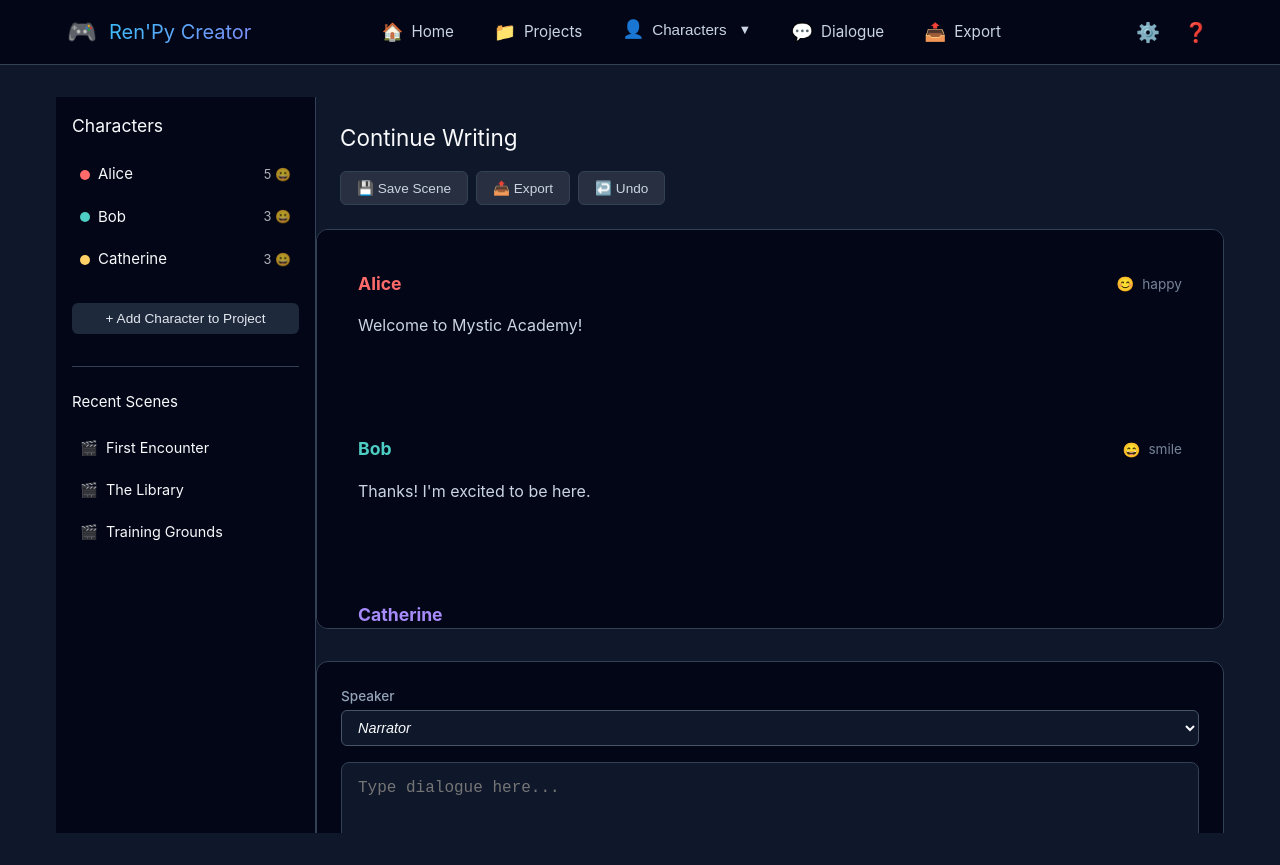
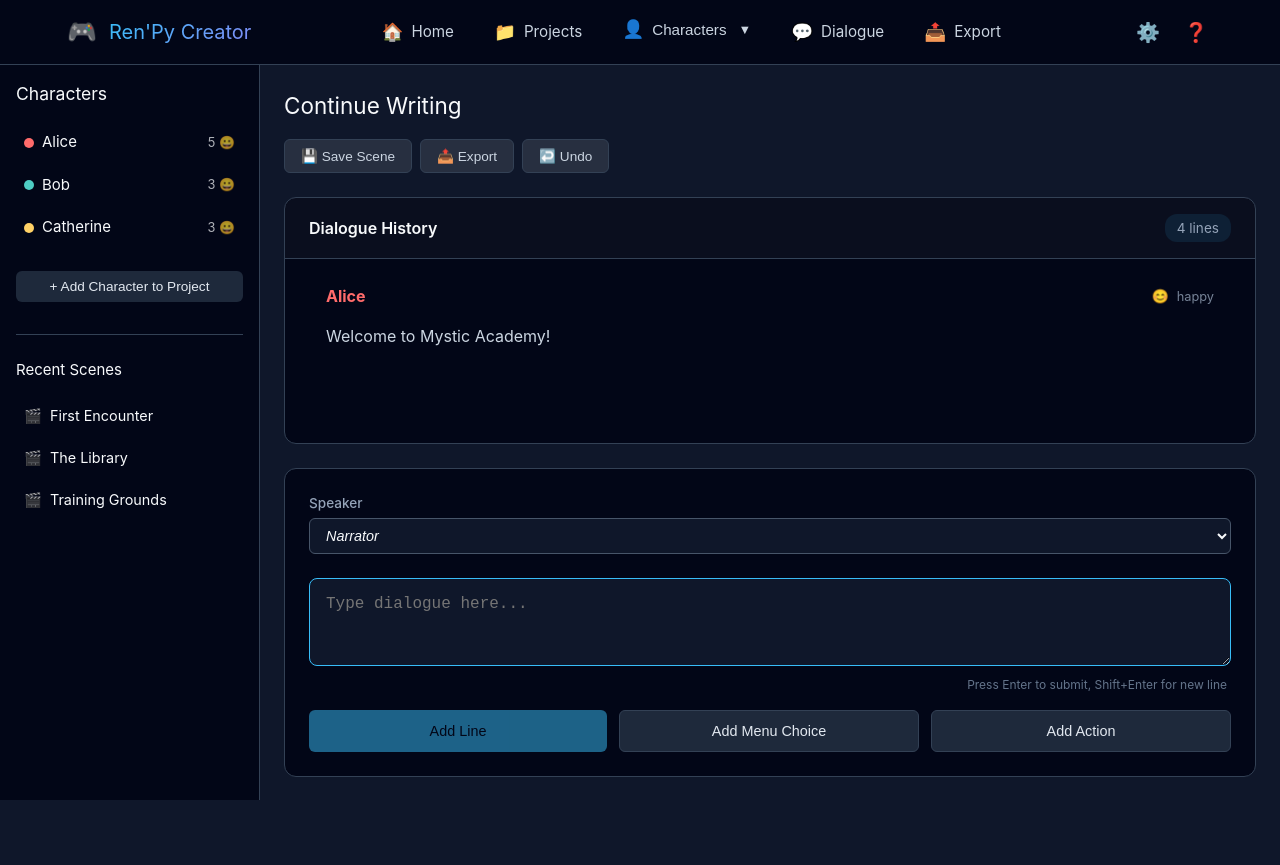
Before and after one commit to JephrenNaicker/RenpyCreatorStudio, a Vue app in the folder frontend/: page /projects/1/dashboard in a window 1280 px wide. After the commit the page ends 800 px from the top, so only its background shows below. Built offline with nearby package versions, Linux system fonts and the light colour scheme; the HTML template or start-up script is replaced by a standard one.

Commit message:
UI corrected

```diff
--- a/frontend/src/App.vue
+++ b/frontend/src/App.vue
@@ -1,9 +1,8 @@
 <template>
-  <AppLayout />
+  <router-view />
 </template>
 
 <script setup lang="ts">
-import AppLayout from './components/layout/AppLayout.vue';
 </script>
 
 <style>
@@ -13,14 +12,26 @@ import AppLayout from './components/layout/AppLayout.vue';
   box-sizing: border-box;
 }
 
+html,
+body {
+  height: 100%;
+  overflow: hidden;
+  /* Prevent body scrolling, let containers handle it */
+}
+
 body {
   font-family: -apple-system, BlinkMacSystemFont, 'Segoe UI', Roboto, Oxygen, Ubuntu, sans-serif;
   background: #0f172a;
   color: #f8fafc;
   line-height: 1.5;
+  -webkit-font-smoothing: antialiased;
+  -moz-osx-font-smoothing: grayscale;
 }
 
 #app {
-  min-height: 100vh;
+  height: 100vh;
+  width: 100vw;
+  overflow: hidden;
+  /* App handles its own scrolling */
 }
 </style>
--- a/frontend/src/components/Project/DialogueEditor.vue
+++ b/frontend/src/components/Project/DialogueEditor.vue
@@ -1,6 +1,11 @@
 <template>
     <div class="dialogue-editor">
-        <!-- Dialogue History -->
+        <!-- Dialogue History with improved scrolling -->
+        <div class="dialogue-history-container">
+            <div class="dialogue-history-header">
+                <h4>Dialogue History</h4>
+                <span class="line-count">{{ dialogueLines.length }} lines</span>
+            </div>
             <div class="dialogue-history">
                 <div v-for="(line, index) in dialogueLines" :key="line.id || index" class="dialogue-line" :class="{
                     narrator: !line.character,
@@ -17,7 +22,7 @@
                     </div>
                     <div class="text">{{ line.text }}</div>
                     <div class="line-actions">
-                    <button class="icon-btn" @click.stop="$emit('edit-line', index)" title="Edit">
+                        <button class="icon-btn" @click.stop="startEdit(index)" title="Edit">
                             ✏️
                         </button>
                         <button class="icon-btn danger" @click.stop="$emit('delete-line', index)" title="Delete">
@@ -26,20 +31,33 @@
                     </div>
                 </div>
             </div>
+        </div>
 
-        <!-- Dialogue Input -->
+        <!-- Dialogue Input - Fixed at bottom -->
+        <div class="dialogue-input-container">
             <div class="dialogue-input">
                 <div class="input-header">
                     <SpeakerSelect v-model="currentSpeaker" :characters="characters" label="Speaker"
                         @update:modelValue="handleSpeakerChange" @expression-change="handleExpressionChange" />
                 </div>
 
+                <div class="textarea-wrapper">
                     <textarea ref="textAreaRef" v-model="currentText" placeholder="Type dialogue here..."
                         @keydown.enter.prevent="addLine" rows="3" class="dialogue-textarea" />
+                    <div class="textarea-hint">
+                        Press Enter to submit, Shift+Enter for new line
+                    </div>
+                </div>
 
                 <div class="input-actions">
-                <button class="btn primary" @click="addLine" :disabled="!currentText.trim()">
+                    <button v-if="!isEditing" class="btn primary" @click="addLine" :disabled="!currentText.trim()">
                         Add Line
+                    </button>
+                    <button v-else class="btn primary" @click="updateLine" :disabled="!currentText.trim()">
+                        Update Line
+                    </button>
+                    <button v-if="isEditing" class="btn secondary" @click="cancelEdit">
+                        Cancel
                     </button>
                     <button class="btn secondary" @click="$emit('add-menu')">
                         Add Menu Choice
@@ -50,10 +68,11 @@
                 </div>
             </div>
         </div>
+    </div>
 </template>
 
 <script setup lang="ts">
-import { ref, nextTick, watch, computed } from 'vue';
+import { ref, nextTick, watch } from 'vue';
 import SpeakerSelect from '@/components/Project/SpeakerSelect.vue';
 import type { DialogueLine, Character } from '@/types';
 
@@ -66,9 +85,9 @@ interface Props {
 
 interface Emits {
     (e: 'add-line', line: DialogueLine): void;
-    (e: 'edit-line', index: number): void;
+    (e: 'edit-line', payload: { index: number; line: DialogueLine }): void;
     (e: 'delete-line', index: number): void;
-    (e: 'select-line', index: number): void;
+    (e: 'select-line', index: number | null): void;
     (e: 'speaker-change', characterId: string | null): void;
     (e: 'add-menu'): void;
     (e: 'add-action'): void;
@@ -85,6 +104,8 @@ const currentSpeaker = ref('');
 const currentExpression = ref('');
 const currentText = ref('');
 const textAreaRef = ref<HTMLTextAreaElement>();
+const isEditing = ref(false);
+const editingIndex = ref<number | null>(null);
 
 // Watch for speaker changes from parent
 watch(() => props.selectedSpeakerId, (newSpeakerId) => {
@@ -118,16 +139,73 @@ const addLine = () => {
     };
 
     emit('add-line', newLine);
+    resetForm();
+};
 
-    // Reset form
+const updateLine = () => {
+    if (!currentText.value.trim() || editingIndex.value === null) return;
+
+    const character = props.characters.find(c => c.id === currentSpeaker.value);
+    const existingLine = props.dialogueLines[editingIndex.value];
+
+    if (!existingLine) return; // Safety check
+
+    const updatedLine: DialogueLine = {
+        id: existingLine.id,
+        character: character ? {
+            id: character.id,
+            name: character.name,
+            color: character.color
+        } : undefined,
+        text: currentText.value,
+        expression: currentExpression.value || undefined,
+        order: existingLine.order
+    };
+
+    // Emit edit event to parent
+    emit('edit-line', { index: editingIndex.value, line: updatedLine });
+    resetForm();
+    cancelEdit();
+};
+
+
+const startEdit = (index: number) => {
+    emit('select-line', index); // Let parent handle the selection/editing
+};
+
+const cancelEdit = () => {
+    isEditing.value = false;
+    editingIndex.value = null;
+    resetForm();
+    emit('select-line', null); // Deselect line
+};
+
+const resetForm = () => {
     currentText.value = '';
     currentExpression.value = '';
-
-    // Focus textarea
     nextTick(() => {
         textAreaRef.value?.focus();
     });
 };
+
+// Safely handle line selection
+watch(() => props.selectedLineIndex, (index) => {
+    if (index !== null && index !== undefined && index >= 0 && index < props.dialogueLines.length) {
+        const line = props.dialogueLines[index];
+        if (line) {
+            currentSpeaker.value = line.character?.id || '';
+            currentText.value = line.text;
+            currentExpression.value = line.expression || '';
+            isEditing.value = true;
+            editingIndex.value = index;
+        }
+    } else {
+        // Reset form when no line is selected
+        cancelEdit();
+        currentSpeaker.value = props.selectedSpeakerId || '';
+    }
+}, { immediate: true });
+
 
 const getExpressionEmoji = (expression: string) => {
     const emojiMap: Record<string, string> = {
@@ -149,41 +227,64 @@ const getExpressionEmoji = (expression: string) => {
     return emojiMap[expression] || '😀';
 };
 
-// Safely handle line selection
-watch(() => props.selectedLineIndex, (index) => {
-    if (index !== null && index !== undefined && index >= 0 && index < props.dialogueLines.length) {
-        const line = props.dialogueLines[index];
-        if (line) {
-            currentSpeaker.value = line.character?.id || '';
-            currentText.value = line.text;
-            currentExpression.value = line.expression || '';
-        }
-    } else {
-        // Reset form when no line is selected
-        currentSpeaker.value = props.selectedSpeakerId || '';
-        currentText.value = '';
-        currentExpression.value = '';
-    }
-}, { immediate: true });
 </script>
 
 <style scoped>
-/* Keep your existing styles */
 .dialogue-editor {
     display: flex;
     flex-direction: column;
-    gap: 2rem;
     height: 100%;
+    gap: 1.5rem;
+    padding: 0 1.5rem 1.5rem;
+    box-sizing: border-box;
+}
+
+/* Dialogue History Container */
+.dialogue-history-container {
+    display: flex;
+    flex-direction: column;
+    flex: 1;
+    min-height: 200px;
+    /* Minimum height */
+    max-height: 60vh;
+    /* Maximum height relative to viewport */
+    background: #020617;
+    border: 1px solid #334155;
+    border-radius: 12px;
+    overflow: hidden;
+    /* Keep rounded corners */
+}
+
+.dialogue-history-header {
+    display: flex;
+    justify-content: space-between;
+    align-items: center;
+    padding: 1rem 1.5rem;
+    background: rgba(255, 255, 255, 0.03);
+    border-bottom: 1px solid #334155;
+}
+
+.dialogue-history-header h4 {
+    color: #f8fafc;
+    margin: 0;
+    font-size: 1rem;
+    font-weight: 600;
+}
+
+.line-count {
+    color: #94a3b8;
+    font-size: 0.85rem;
+    background: rgba(56, 189, 248, 0.1);
+    padding: 0.25rem 0.75rem;
+    border-radius: 12px;
 }
 
 .dialogue-history {
     flex: 1;
-    background: #020617;
-    border: 1px solid #334155;
-    border-radius: 12px;
+    overflow-y: auto;
     padding: 1.5rem;
-    overflow-y: auto;
-    max-height: 400px;
+    padding-top: 0.5rem;
+    /* Reduced top padding since header exists */
 }
 
 .dialogue-line {
@@ -216,23 +317,26 @@ watch(() => props.selectedLineIndex, (index) => {
     display: flex;
     justify-content: space-between;
     align-items: center;
+    flex-wrap: wrap;
+    gap: 0.5rem;
 }
 
 .speaker {
     font-weight: bold;
-    font-size: 1.1rem;
+    font-size: 1rem;
+    /* Slightly smaller */
 }
 
 .expression {
     display: flex;
     align-items: center;
     gap: 0.5rem;
-    font-size: 0.9rem;
+    font-size: 0.85rem;
     color: #94a3b8;
 }
 
 .expression-name {
-    font-size: 0.85rem;
+    font-size: 0.8rem;
     opacity: 0.8;
 }
 
@@ -276,16 +380,27 @@ watch(() => props.selectedLineIndex, (index) => {
     background: rgba(248, 113, 113, 0.1);
 }
 
-/* Dialogue Input */
-.dialogue-input {
+/* Dialogue Input Container - Fixed at bottom */
+.dialogue-input-container {
     background: #020617;
     border: 1px solid #334155;
     border-radius: 12px;
     padding: 1.5rem;
 }
 
+.dialogue-input {
+    display: flex;
+    flex-direction: column;
+    gap: 1rem;
+}
+
 .input-header {
-    margin-bottom: 1rem;
+    margin-bottom: 0;
+    /* Now controlled by gap */
+}
+
+.textarea-wrapper {
+    position: relative;
 }
 
 .dialogue-textarea {
@@ -298,8 +413,11 @@ watch(() => props.selectedLineIndex, (index) => {
     font-size: 1rem;
     resize: vertical;
     min-height: 80px;
-    margin-bottom: 1rem;
+    max-height: 200px;
+    margin-bottom: 0.25rem;
+    /* Small gap for hint */
     transition: border-color 0.2s;
+    box-sizing: border-box;
 }
 
 .dialogue-textarea:focus {
@@ -307,19 +425,31 @@ watch(() => props.selectedLineIndex, (index) => {
     border-color: #38bdf8;
 }
 
+.textarea-hint {
+    font-size: 0.75rem;
+    color: #64748b;
+    text-align: right;
+    padding-right: 0.25rem;
+}
+
 .input-actions {
     display: flex;
     gap: 0.75rem;
+    flex-wrap: wrap;
 }
 
 .btn {
-    padding: 0.75rem 1.5rem;
+    padding: 0.75rem 1.25rem;
+    /* Slightly smaller padding */
     border-radius: 6px;
     cursor: pointer;
     font-weight: 500;
     transition: all 0.2s;
     border: none;
     font-size: 0.9rem;
+    flex: 1;
+    min-width: 120px;
+    /* Minimum width for buttons */
 }
 
 .primary {
@@ -342,4 +472,37 @@ watch(() => props.selectedLineIndex, (index) => {
     opacity: 0.9;
     transform: translateY(-1px);
 }
+
+/* Responsive adjustments */
+@media (max-height: 700px) {
+    .dialogue-history-container {
+        max-height: 50vh;
+    }
+
+    .dialogue-line {
+        display: flex;
+        flex-direction: column;
+        gap: 0.25rem;
+        /* Reduced from 0.5rem */
+        margin-bottom: 0.75rem;
+        /* Reduced from 1.5rem */
+        padding: 0.75rem;
+        /* Reduced from 1rem */
+        border-radius: 8px;
+        border: 1px solid transparent;
+        transition: all 0.2s;
+        cursor: pointer;
+    }
+}
+
+@media (max-width: 768px) {
+    .btn {
+        min-width: 100px;
+        padding: 0.6rem 1rem;
+    }
+
+    .input-actions {
+        gap: 0.5rem;
+    }
+}
 </style>
--- a/frontend/src/components/Project/SpeakerSelect.vue
+++ b/frontend/src/components/Project/SpeakerSelect.vue
@@ -14,7 +14,7 @@
 
         <div v-if="showExpression && selectedCharacter" class="expression-select">
             <select v-model="selectedExpression" @change="$emit('expression-change', selectedExpression)"
-                class="select">
+                class="select expression-select-dropdown">
                 <option value="">Default Expression</option>
                 <option v-for="expression in selectedCharacter.expressions || []" :key="expression" :value="expression">
                     {{ expression }}
@@ -25,6 +25,7 @@
             </span>
         </div>
 
+        <!-- Make character info more compact -->
         <div v-if="selectedCharacter" class="character-info">
             <span class="color-preview" :style="{ backgroundColor: selectedCharacter.color }"></span>
             <span class="character-name">{{ selectedCharacter.name }}</span>
@@ -104,7 +105,10 @@ const getExpressionEmoji = (expression: string) => {
 .speaker-select {
     display: flex;
     flex-direction: column;
-    gap: 0.75rem;
+    gap: 0.5rem;
+    /* Reduced from 0.75rem */
+    margin-bottom: 0.5rem;
+    /* Add margin to separate from textarea */
 }
 
 .select-group {
@@ -128,6 +132,8 @@ const getExpressionEmoji = (expression: string) => {
     cursor: pointer;
     font-size: 0.9rem;
     transition: border-color 0.2s;
+    width: 100%;
+    box-sizing: border-box;
 }
 
 .select.narrator {
@@ -144,38 +150,60 @@ const getExpressionEmoji = (expression: string) => {
     display: flex;
     align-items: center;
     gap: 0.5rem;
+    width: 100%;
+}
+
+.expression-select-dropdown {
+    flex: 1;
+    min-width: 0;
+    /* Allow shrinking */
 }
 
 .expression-emoji {
     font-size: 1.2rem;
     opacity: 0.8;
+    flex-shrink: 0;
 }
 
 .character-info {
     display: flex;
     align-items: center;
     gap: 0.5rem;
-    padding: 0.5rem;
+    padding: 0.375rem;
+    /* Reduced from 0.5rem */
     background: rgba(255, 255, 255, 0.05);
     border-radius: 6px;
-    margin-top: 0.25rem;
+    margin-top: 0.125rem;
+    /* Reduced from 0.25rem */
+    font-size: 0.85rem;
+    /* Slightly smaller */
 }
 
 .color-preview {
-    width: 12px;
-    height: 12px;
+    width: 10px;
+    /* Reduced from 12px */
+    height: 10px;
+    /* Reduced from 12px */
     border-radius: 50%;
     border: 1px solid rgba(255, 255, 255, 0.2);
+    flex-shrink: 0;
 }
 
 .character-name {
     font-weight: 500;
     color: #f8fafc;
+    white-space: nowrap;
+    overflow: hidden;
+    text-overflow: ellipsis;
 }
 
 .character-nickname {
     color: #94a3b8;
-    font-size: 0.85rem;
+    font-size: 0.8rem;
+    /* Reduced from 0.85rem */
     font-style: italic;
+    white-space: nowrap;
+    overflow: hidden;
+    text-overflow: ellipsis;
 }
 </style>
--- a/frontend/src/components/layout/AppLayout.vue
+++ b/frontend/src/components/layout/AppLayout.vue
@@ -1,5 +1,5 @@
 <template>
-    <div class="app-layout">
+    <div class="app-layout" :class="{ 'dashboard-mode': isDashboardMode }">
         <AppHeader />
         <main class="main-content">
             <router-view />
@@ -8,7 +8,15 @@
 </template>
 
 <script setup lang="ts">
+import { computed } from 'vue';
+import { useRoute } from 'vue-router';
 import AppHeader from './AppHeader.vue';
+
+const route = useRoute();
+
+const isDashboardMode = computed(() => {
+    return route.meta.layout === 'dashboard';
+});
 </script>
 
 <style scoped>
@@ -18,6 +26,7 @@ import AppHeader from './AppHeader.vue';
     flex-direction: column;
 }
 
+/* Default mode (centered with padding) */
 .main-content {
     flex: 1;
     padding: 2rem 1rem;
@@ -25,4 +34,19 @@ import AppHeader from './AppHeader.vue';
     margin: 0 auto;
     width: 100%;
 }
+
+/* Dashboard mode (full screen) */
+.app-layout.dashboard-mode {
+    overflow: hidden;
+}
+
+.app-layout.dashboard-mode .main-content {
+    padding: 0;
+    max-width: none;
+    margin: 0;
+    width: 100%;
+    overflow: hidden;
+    display: flex;
+    flex-direction: column;
+}
 </style>
--- a/frontend/src/router/index.ts
+++ b/frontend/src/router/index.ts
@@ -1,5 +1,9 @@
 import { createRouter, createWebHistory } from 'vue-router';
 
+// Layout Component - only one needed
+import AppLayout from '@/components/layout/AppLayout.vue';
+
+// Views
 import HomeView from '../views/HomeView.vue';
 
 // Characters
@@ -16,63 +20,71 @@ import ProjectDashboardView from '../views/Project/ProjectDashboardView.vue';
 const router = createRouter({
   history: createWebHistory(import.meta.env.BASE_URL),
   routes: [
-    // Home
     {
       path: '/',
+      component: AppLayout,
+      children: [
+        // Home page
+        {
+          path: '',
           name: 'home',
           component: HomeView
         },
 
-    // ------------------
+        // Characters
+        {
+          path: 'characters',
+          name: 'characters',
+          component: CharacterListView
+        },
+        {
+          path: 'characters/new',
+          name: 'character-new',
+          component: CharacterCreator,
+          meta: { layout: 'dashboard' }
+        },
+        {
+          path: 'characters/:id',
+          name: 'character-detail',
+          component: CharacterDetailView,
+          props: true,
+          meta: { layout: 'dashboard' }
+        },
+        {
+          path: 'characters/:id/edit',
+          name: 'character-edit',
+          component: CharacterCreator,
+          props: true,
+          meta: { layout: 'dashboard' }
+        },
+
         // Projects
-    // ------------------
         {
-      path: '/projects',
+          path: 'projects',
           name: 'projects',
           component: ProjectListView
         },
         {
-      path: '/projects/new',
+          path: 'projects/new',
           name: 'project-new',
-      component: ProjectCreateView
+          component: ProjectCreateView,
+          meta: { layout: 'dashboard' }
         },
         {
-      path: '/projects/:id',
+          path: 'projects/:id',
           name: 'project-detail',
           component: ProjectDetailView,
-      props: true
+          props: true,
+          meta: { layout: 'dashboard' }
         },
         {
-      path: '/projects/:id/dashboard',
+          path: 'projects/:id/dashboard',
           name: 'project-dashboard',
           component: ProjectDashboardView,
-      props: true
-    },
-
-    // ------------------
-    // Characters (temporary global)
-    // ------------------
-    {
-      path: '/characters',
-      name: 'characters',
-      component: CharacterListView
-    },
-    {
-      path: '/characters/new',
-      name: 'character-new',
-      component: CharacterCreator
-    },
-    {
-      path: '/characters/:id',
-      name: 'character-detail',
-      component: CharacterDetailView,
-      props: true
-    },
-    {
-      path: '/characters/:id/edit',
-      name: 'character-edit',
-      component: CharacterCreator,
-      props: true
+          props: true,
+          meta: { layout: 'dashboard' }
+        }
+      ]
     }
   ]
 });
--- a/frontend/src/views/Project/ProjectDashboardView.vue
+++ b/frontend/src/views/Project/ProjectDashboardView.vue
@@ -28,11 +28,13 @@
                 </div>
             </div>
 
+            <div class="workspace-content">
                 <DialogueEditor :dialogue-lines="dialogueLines" :characters="projectCharacters"
                     :selected-line-index="selectedLineIndex" :selected-speaker-id="selectedCharacterId"
-                @add-line="addDialogueLine" @edit-line="editDialogueLine" @delete-line="deleteDialogueLine"
+                    @add-line="addDialogueLine" @edit-line="handleEditLine" @delete-line="deleteDialogueLine"
                     @select-line="selectLine" @speaker-change="handleSpeakerChange" @add-menu="addMenuChoice"
                     @add-action="addAction" />
+            </div>
         </main>
     </div>
 </template>
@@ -77,9 +79,9 @@ const dialogueLines = ref<DialogueLine[]>([
     {
         id: '3',
         character: {
-            id: '',
+            id: '3',
             name: 'Catherine',
-            color: '#A78BFA'
+            color: '#FFD166'
         },
         text: 'The ancient doors creak open, revealing a grand hall filled with magical energy.',
         order: 3
@@ -89,7 +91,7 @@ const dialogueLines = ref<DialogueLine[]>([
         character: {
             id: '3',
             name: 'Catherine',
-            color: '#A78BFA'
+            color: '#FFD166'
         },
         text: 'Be careful, not everything is as it seems here...',
         expression: 'mysterious',
@@ -163,11 +165,11 @@ const addDialogueLine = (line: DialogueLine) => {
     }
 };
 
-const editDialogueLine = (index: number) => {
-    selectedLineIndex.value = index;
-    const line = dialogueLines.value[index];
-    // Update speaker selection based on edited line
-    selectedCharacterId.value = line?.character?.id ?? null;
+const handleEditLine = (payload: { index: number; line: DialogueLine }) => {
+    const { index, line } = payload;
+    dialogueLines.value[index] = line;
+    selectedLineIndex.value = null; // Exit edit mode
+    selectedCharacterId.value = line.character?.id || null;
 };
 
 const deleteDialogueLine = (index: number) => {
@@ -181,10 +183,14 @@ const deleteDialogueLine = (index: number) => {
     }
 };
 
-const selectLine = (index: number) => {
+const selectLine = (index: number | null) => {
     selectedLineIndex.value = index;
+    if (index !== null && index >= 0 && index < dialogueLines.value.length) {
         const line = dialogueLines.value[index];
         selectedCharacterId.value = line?.character?.id ?? null;
+    } else {
+        selectedCharacterId.value = null; // Clear selection when deselecting
+    }
 };
 
 const addMenuChoice = () => {
@@ -224,6 +230,20 @@ onMounted(() => {
 
 <style scoped>
 /* Keep your existing styles, they're good */
+.workspace {
+    display: flex;
+    flex-direction: column;
+    height: 100%;
+    background: #0f172a;
+    overflow: hidden;
+}
+
+.dialogue-editor-wrapper {
+    flex: 1;
+    min-height: 0;
+    overflow: hidden;
+}
+
 .dashboard {
     display: grid;
     grid-template-columns: 260px 1fr;
@@ -286,4 +306,30 @@ onMounted(() => {
     border-color: #38bdf8;
     color: #f8fafc;
 }
+
+.workspace-content {
+    flex: 1;
+    min-height: 0;
+    /* Crucial for scrolling */
+    overflow-y: auto;
+    /* Enable scrolling here */
+}
+
+/* Add custom scrollbar for workspace */
+.workspace-content::-webkit-scrollbar {
+    width: 8px;
+}
+
+.workspace-content::-webkit-scrollbar-track {
+    background: rgba(255, 255, 255, 0.05);
+}
+
+.workspace-content::-webkit-scrollbar-thumb {
+    background: #475569;
+    border-radius: 4px;
+}
+
+.workspace-content::-webkit-scrollbar-thumb:hover {
+    background: #64748b;
+}
 </style>
```
Lines whose indentation alone changed are shown as unchanged.
